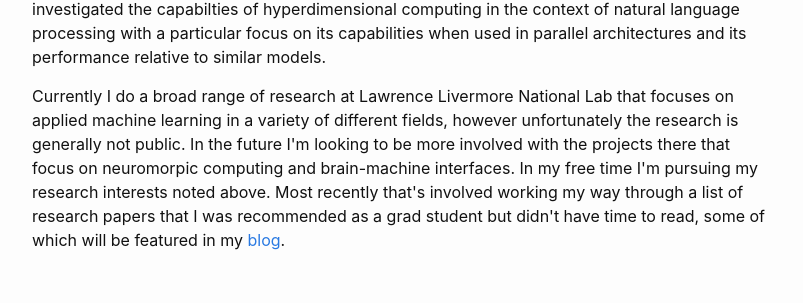
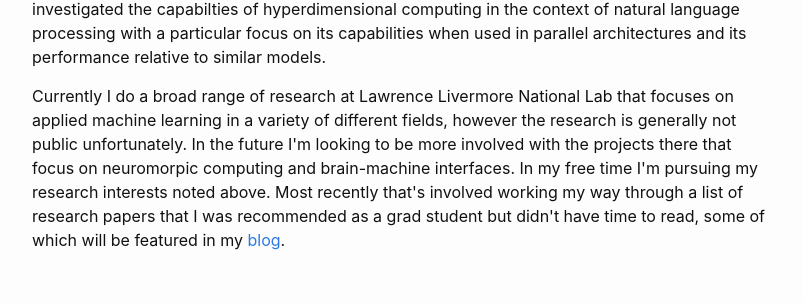
Before and after one commit to rmoughan/rmoughan.github.io, a Jekyll site: the page built from research.html, in a window 1280 px wide. Shown: the part 1034-1337 px from the top of the page, without its empty margins (238-1041 px from the left). Built offline with Jekyll 4.4.1, drawn with Linux system fonts in a browser that asks for light colours.

```diff
--- a/research.html
+++ b/research.html
@@ -43,7 +43,7 @@ its performance relative to similar models. </p>
 
 <p> Currently I do a broad range of research at Lawrence Livermore
 National Lab that focuses on applied machine learning in a variety of different
-fields, however unfortunately the research is generally not public. In the future
+fields, however the research is generally not public unfortunately. In the future
 I'm looking to be more involved with the projects there that focus on neuromorpic
 computing and brain-machine interfaces. In my free time I'm pursuing my research
 interests noted above. Most recently that's involved working my way through a list
```
